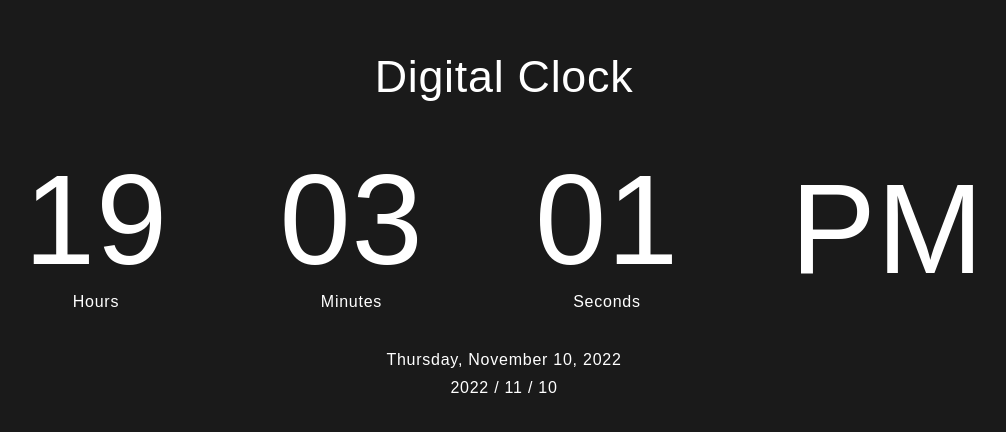
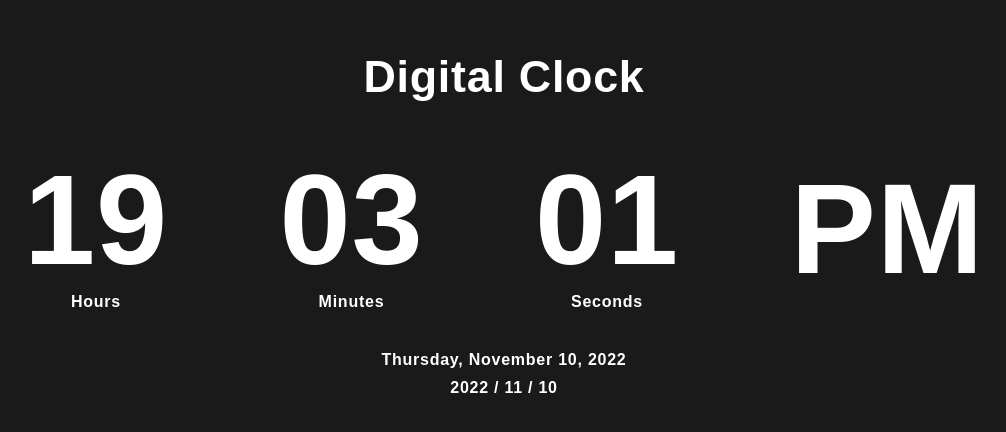
Before and after one commit to lucasrenandev/Digital_Clock, a plain HTML site: page index.html in a window 1280 px wide. Shown: the part 164-596 px from the top of the page, without its empty margins (136-1142 px from the left). Drawn offline with Linux system fonts and the light colour scheme.

Commit message:
Update clock

```diff
--- a/css/style.css
+++ b/css/style.css
@@ -4,7 +4,7 @@
     box-sizing: border-box;
     font-family: sans-serif;
     color: #fff;
-    font-weight: 500;
+    font-weight: 700;
     letter-spacing: 0.75px;
 }
 
--- a/index.html
+++ b/index.html
@@ -52,6 +52,6 @@
 
     </main><!--end main-->
 
-    <script src="js/digitalclock.js"></script>
+    <script src="js/clock.js"></script>
 </body>
 </html>
--- a/js/digitalclock.js
+++ b/js/clock.js
@@ -2,14 +2,14 @@
 const hoursElement = document.getElementById("hours")
 const minutesElement = document.getElementById("minutes")
 const secondsElement = document.getElementById("seconds")
-const periodHoursElement = document.getElementById("period-hours")
+const periodHours = document.getElementById("period-hours")
 const dayElement = document.getElementById("day-element")
 const dateElement = document.getElementById("date-element")
 const monthElement = document.getElementById("month-element")
 const yearElement = document.getElementById("year-element")
-const dateContentElement = document.getElementById("date-content")
-const monthContentElement = document.getElementById("month-content")
-const yearContentElement = document.getElementById("year-content")
+const dateContent = document.getElementById("date-content")
+const monthContent = document.getElementById("month-content")
+const yearContent = document.getElementById("year-content")
 
 // CRIANDO OS DIAS DA SEMANA E ATRIBUINDO EM UM ARRAY
 const daysWeek = ["Sunday", "Monday", "Tuesday", "Wednesday", "Thursday", "Friday", "Saturday"]
@@ -40,9 +40,9 @@ function getDate() {
     dateElement.textContent = addNumber(date) + ","
     yearElement.textContent = year
 
-    dateContentElement.textContent = addNumber(date)
-    monthContentElement.textContent = addNumber(month + 1) + " / "
-    yearContentElement.textContent = year + " / "
+    dateContent.textContent = addNumber(date)
+    monthContent.textContent = addNumber(month + 1) + " / "
+    yearContent.textContent = year + " / "
 }
 // CHAMANDO A FUNÇÃO OBTER DATA NO DOCUMENTO
 getDate()
@@ -58,10 +58,10 @@ function digitalClock() {
     secondsElement.textContent = addNumber(seconds)
 
     if(hours < 12) {
-        periodHoursElement.textContent = "AM"
+        periodHours.textContent = "AM"
     }
     else {
-        periodHoursElement.textContent = "PM"
+        periodHours.textContent = "PM"
     }
 }
 // CHAMANDO A FUNÇÃO OBTER HORA NO DOCUMENTO
```
